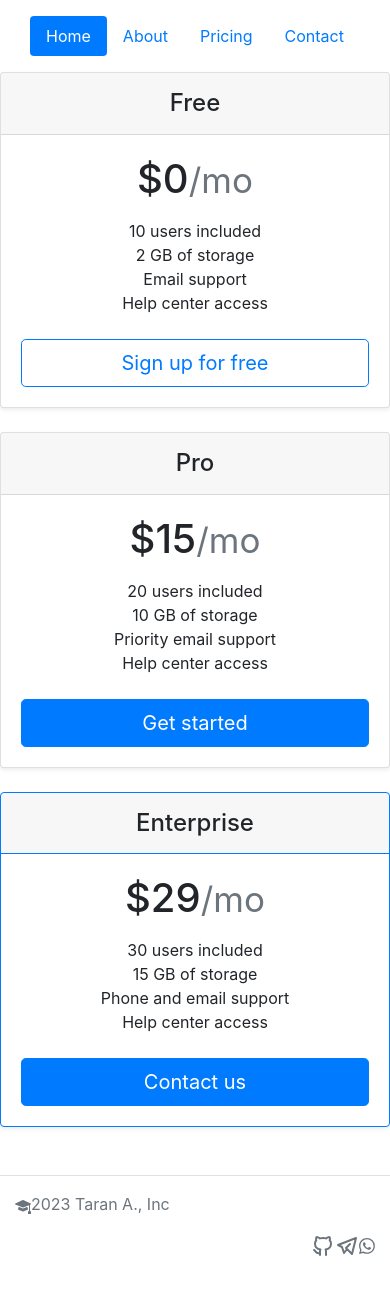
After one commit to anddp12/djangoProject1, a Django app: page /pricing in a window 390 px wide. The commit adds this page. Run offline with Django 4.2, Linux system fonts and the light colour scheme; some libraries are stand-ins or nearby versions.

Commit message:
adding contact and pricing pages + page routing

```diff
--- a/djangoProject1/urls.py
+++ b/djangoProject1/urls.py
@@ -22,6 +22,8 @@ urlpatterns = [
     path('admin/', admin.site.urls),
     path('', include('home.urls')),
     path('about', include('home.urls')),
+    path('pricing', include('home.urls')),
+    path('contact', include('home.urls')),
     # path('', views.index),
     # path('about', views.about)
 ]
--- a/home/urls.py
+++ b/home/urls.py
@@ -4,4 +4,6 @@ from . import views
 urlpatterns = [
     path('', views.index),
     path('about', views.about),
+    path('pricing', views.pricing),
+    path('contact', views.contact),
 ]
--- a/home/views.py
+++ b/home/views.py
@@ -10,3 +10,13 @@ def index(request):
 def about(request):
     # return HttpResponse("<h1>ABOUT</h1>")
     return render(request, 'about.html')
+
+
+def pricing(request):
+    # return HttpResponse("<h1>PRICING</h1>")
+    return render(request, 'pricing.html')
+
+
+def contact(request):
+    # return HttpResponse("<h1>CONTACT</h1>")
+    return render(request, 'contact.html')
--- a/templates/footer.html
+++ b/templates/footer.html
@@ -1,27 +1,36 @@
-<footer class="d-flex flex-wrap justify-content-between align-items-center py-3 my-4 border-top">
+<footer class="d-flex flex-wrap justify-content-between align-items-center py-3 my-4 border-top py-3 my-4 border-top p-md-3">
     <div class="col-md-4 d-flex align-items-center">
         <a href="/" class="mb-3 me-2 mb-md-0 text-muted text-decoration-none lh-1">
-            <svg class="bi" width="30" height="24">
-                <use xlink:href="#bootstrap"></use>
+            <svg xmlns="http://www.w3.org/2000/svg" width="16" height="16" fill="currentColor"
+                 class="bi bi-mortarboard-fill" viewBox="0 0 16 16">
+                <path d="M8.211 2.047a.5.5 0 0 0-.422 0l-7.5 3.5a.5.5 0 0 0 .025.917l7.5 3a.5.5 0 0 0 .372 0L14 7.14V13a1 1 0 0 0-1 1v2h3v-2a1 1 0 0 0-1-1V6.739l.686-.275a.5.5 0 0 0 .025-.917l-7.5-3.5Z"/>
+                <path d="M4.176 9.032a.5.5 0 0 0-.656.327l-.5 1.7a.5.5 0 0 0 .294.605l4.5 1.8a.5.5 0 0 0 .372 0l4.5-1.8a.5.5 0 0 0 .294-.605l-.5-1.7a.5.5 0 0 0-.656-.327L8 10.466 4.176 9.032Z"/>
             </svg>
         </a>
-        <span class="mb-3 mb-md-0 text-muted">© 2022 Company, Inc</span>
+        <span class="mb-3 mb-md-0 text-muted"> 2023 Taran A., Inc</span>
     </div>
 
     <ul class="nav col-md-4 justify-content-end list-unstyled d-flex">
         <li class="ms-3"><a class="text-muted" href="#">
-            <svg class="bi" width="24" height="24">
-                <use xlink:href="#twitter"></use>
+            <svg xmlns="http://www.w3.org/2000/svg" class="icon icon-tabler icon-tabler-brand-github" width="24"
+                 height="24" viewBox="0 0 24 24" stroke-width="2" stroke="currentColor" fill="none"
+                 stroke-linecap="round" stroke-linejoin="round">
+                <path stroke="none" d="M0 0h24v24H0z" fill="none"></path>
+                <path d="M9 19c-4.3 1.4 -4.3 -2.5 -6 -3m12 5v-3.5c0 -1 .1 -1.4 -.5 -2c2.8 -.3 5.5 -1.4 5.5 -6a4.6 4.6 0 0 0 -1.3 -3.2a4.2 4.2 0 0 0 -.1 -3.2s-1.1 -.3 -3.5 1.3a12.3 12.3 0 0 0 -6.2 0c-2.4 -1.6 -3.5 -1.3 -3.5 -1.3a4.2 4.2 0 0 0 -.1 3.2a4.6 4.6 0 0 0 -1.3 3.2c0 4.6 2.7 5.7 5.5 6c-.6 .6 -.6 1.2 -.5 2v3.5"></path>
             </svg>
         </a></li>
         <li class="ms-3"><a class="text-muted" href="#">
-            <svg class="bi" width="24" height="24">
-                <use xlink:href="#instagram"></use>
+            <svg xmlns="http://www.w3.org/2000/svg" class="icon icon-tabler icon-tabler-brand-telegram"#}
+                 width="24" height="24" viewBox="0 0 24 24" stroke-width="2" stroke="currentColor" fill="none"
+                 stroke-linecap="round" stroke-linejoin="round">
+                <path stroke="none" d="M0 0h24v24H0z" fill="none"></path>
+                <path d="M15 10l-4 4l6 6l4 -16l-18 7l4 2l2 6l3 -4"></path>
             </svg>
         </a></li>
         <li class="ms-3"><a class="text-muted" href="#">
-            <svg class="bi" width="24" height="24">
-                <use xlink:href="#facebook"></use>
+            <svg xmlns="http://www.w3.org/2000/svg" width="16" height="16" fill="currentColor" class="bi bi-whatsapp"
+                 viewBox="0 0 16 16">
+                <path d="M13.601 2.326A7.854 7.854 0 0 0 7.994 0C3.627 0 .068 3.558.064 7.926c0 1.399.366 2.76 1.057 3.965L0 16l4.204-1.102a7.933 7.933 0 0 0 3.79.965h.004c4.368 0 7.926-3.558 7.93-7.93A7.898 7.898 0 0 0 13.6 2.326zM7.994 14.521a6.573 6.573 0 0 1-3.356-.92l-.24-.144-2.494.654.666-2.433-.156-.251a6.56 6.56 0 0 1-1.007-3.505c0-3.626 2.957-6.584 6.591-6.584a6.56 6.56 0 0 1 4.66 1.931 6.557 6.557 0 0 1 1.928 4.66c-.004 3.639-2.961 6.592-6.592 6.592zm3.615-4.934c-.197-.099-1.17-.578-1.353-.646-.182-.065-.315-.099-.445.099-.133.197-.513.646-.627.775-.114.133-.232.148-.43.05-.197-.1-.836-.308-1.592-.985-.59-.525-.985-1.175-1.103-1.372-.114-.198-.011-.304.088-.403.087-.088.197-.232.296-.346.1-.114.133-.198.198-.33.065-.134.034-.248-.015-.347-.05-.099-.445-1.076-.612-1.47-.16-.389-.323-.335-.445-.34-.114-.007-.247-.007-.38-.007a.729.729 0 0 0-.529.247c-.182.198-.691.677-.691 1.654 0 .977.71 1.916.81 2.049.098.133 1.394 2.132 3.383 2.992.47.205.84.326 1.129.418.475.152.904.129 1.246.08.38-.058 1.171-.48 1.338-.943.164-.464.164-.86.114-.943-.049-.084-.182-.133-.38-.232z"/>
             </svg>
         </a></li>
     </ul>
--- a/templates/header.html
+++ b/templates/header.html
@@ -2,10 +2,10 @@
     <header class="d-flex justify-content-center py-3">
         <ul class="nav nav-pills">
             <li class="nav-item"><a href="/" class="nav-link active" aria-current="page">Home</a></li>
-        <li class="nav-item"><a href="#" class="nav-link">Features</a></li>
-        <li class="nav-item"><a href="#" class="nav-link">Pricing</a></li>
-        <li class="nav-item"><a href="#" class="nav-link">FAQs</a></li>
             <li class="nav-item"><a href="about" class="nav-link">About</a></li>
+            <li class="nav-item"><a href="pricing" class="nav-link">Pricing</a></li>
+            <li class="nav-item"><a href="contact" class="nav-link">Contact</a></li>
+{#            <li class="nav-item"><a href="about" class="nav-link">About</a></li>#}
         </ul>
     </header>
 </div>
--- /dev/null
+++ b/templates/pricing.html
@@ -0,0 +1,62 @@
+{% extends 'base.html' %}
+{% block body %}
+
+    {% include 'header.html' %}
+
+    <main>
+        <div class="row row-cols-1 row-cols-md-3 mb-3 text-center">
+            <div class="col">
+                <div class="card mb-4 rounded-3 shadow-sm">
+                    <div class="card-header py-3">
+                        <h4 class="my-0 fw-normal">Free</h4>
+                    </div>
+                    <div class="card-body">
+                        <h1 class="card-title pricing-card-title">$0<small class="text-muted fw-light">/mo</small></h1>
+                        <ul class="list-unstyled mt-3 mb-4">
+                            <li>10 users included</li>
+                            <li>2 GB of storage</li>
+                            <li>Email support</li>
+                            <li>Help center access</li>
+                        </ul>
+                        <button type="button" class="w-100 btn btn-lg btn-outline-primary">Sign up for free</button>
+                    </div>
+                </div>
+            </div>
+            <div class="col">
+                <div class="card mb-4 rounded-3 shadow-sm">
+                    <div class="card-header py-3">
+                        <h4 class="my-0 fw-normal">Pro</h4>
+                    </div>
+                    <div class="card-body">
+                        <h1 class="card-title pricing-card-title">$15<small class="text-muted fw-light">/mo</small></h1>
+                        <ul class="list-unstyled mt-3 mb-4">
+                            <li>20 users included</li>
+                            <li>10 GB of storage</li>
+                            <li>Priority email support</li>
+                            <li>Help center access</li>
+                        </ul>
+                        <button type="button" class="w-100 btn btn-lg btn-primary">Get started</button>
+                    </div>
+                </div>
+            </div>
+            <div class="col">
+                <div class="card mb-4 rounded-3 shadow-sm border-primary">
+                    <div class="card-header py-3 text-bg-primary border-primary">
+                        <h4 class="my-0 fw-normal">Enterprise</h4>
+                    </div>
+                    <div class="card-body">
+                        <h1 class="card-title pricing-card-title">$29<small class="text-muted fw-light">/mo</small></h1>
+                        <ul class="list-unstyled mt-3 mb-4">
+                            <li>30 users included</li>
+                            <li>15 GB of storage</li>
+                            <li>Phone and email support</li>
+                            <li>Help center access</li>
+                        </ul>
+                        <button type="button" class="w-100 btn btn-lg btn-primary">Contact us</button>
+                    </div>
+                </div>
+            </div>
+        </div>
+    </main>
+    {% include 'footer.html' %}
+{% endblock %}
```
Also changed, not shown: djangoProject1/views.py (+8 -8 lines), templates/contact.html (added, +10 -0 lines), templates/index.html (+16 -3 lines). Lines whose indentation alone changed are shown as unchanged.
